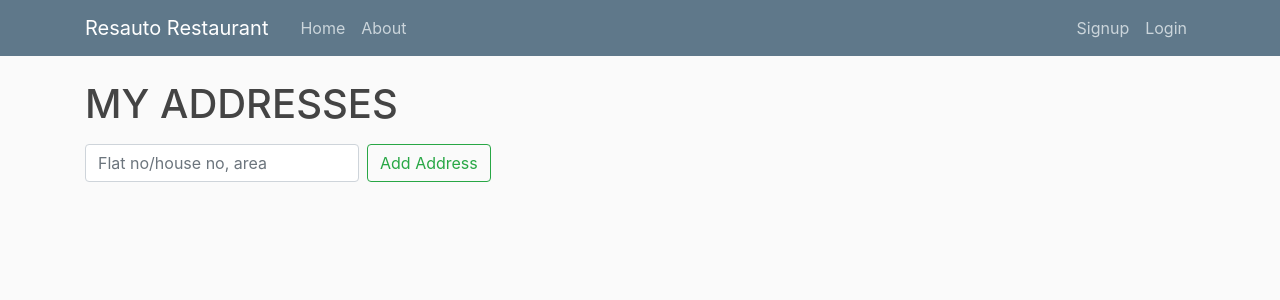
After one commit to hardik-kgp/DBMS_term_project, a Django app: template users/templates/users/address_book.html in a window 1280 px wide. The commit adds this page. Shown: the top 300 px of the page. Run offline with Django 3.2, Linux system fonts and the light colour scheme; the template is opened without the code that fills it, so the values that code supplies are empty; some libraries are stand-ins or nearby versions.

Commit message:
address handling done

```diff
--- /dev/null
+++ b/users/templates/users/address_book.html
@@ -0,0 +1,17 @@
+{% extends "header.html" %}
+{% block content %}
+<h1>MY ADDRESSES</h1>
+
+<form class="form-inline my-2 my-lg-3">
+    <input class="form-control mr-sm-2" type="add-address" placeholder="Flat no/house no, area" aria-label="add-address" name="address">
+    <button class="btn btn-outline-success my-2 my-sm-0" type="submit">Add Address</button>
+</form>
+
+{% for address in addresses %}
+    <h5>&emsp;Address : </h5>
+        <h6>
+            &emsp;&emsp;{{address}},
+        </h6>
+{% endfor %}
+
+{% endblock content %}
--- a/users/templates/users/customer_profile.html
+++ b/users/templates/users/customer_profile.html
@@ -14,7 +14,7 @@
   </div>
 
       <a class="Add-balance-edit" href="/users/add_balance">Add balance</a>
-      <a class="Address-book" href="/">Address Book</a>
+      <a class="Address-book" href="/users/address_book">Address Book</a>
       <a class="detail-edit" href="/users/edit_details">Edit Details</a>
 
 
--- a/users/urls.py
+++ b/users/urls.py
@@ -15,4 +15,5 @@ urlpatterns = [
     path('profile',views.profile, name = 'profile'),
     path('add_balance', views.add_balance, name="add_balance"),
     path('edit_details', views.edit_details, name="edit_details"),
+    path('address_book', views.address_book, name="address_book"),
 ]
```
Also changed, not shown: users/models.py (+19 -0 lines), users/views.py (+9 -0 lines).
